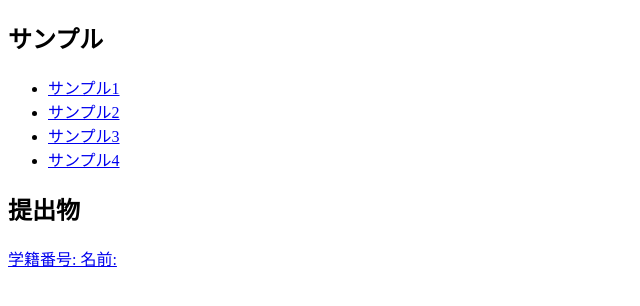
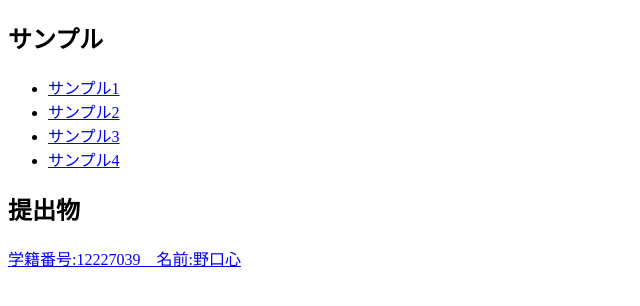
Before and after one commit to KUAD-XtechDesign/js-various2022-ngkro, a plain HTML site: page index.html in a window 1280 px wide. Shown: the whole page, without its empty margins (0-640 px from the left). Drawn offline with Linux system fonts and the light colour scheme.

Commit message:
Update index.html

```diff
--- a/index.html
+++ b/index.html
@@ -14,11 +14,13 @@
       <li><a href="./sample/sample03.html">サンプル3</a></li>
       <li><a href="./sample/sample04.html">サンプル4</a></li>
     </ul>
-  </div>
 
   <div>
+    <h2></h2>
+  </div>
+  <div>
     <h2>提出物</h2>
-    <p><a href="./sample/sample01.html">学籍番号: 名前:</a></p>
+    <p><a href="./sample/sample01.html">学籍番号:12227039　名前:野口心</a></p>
   </div>
 
 </body>
```
